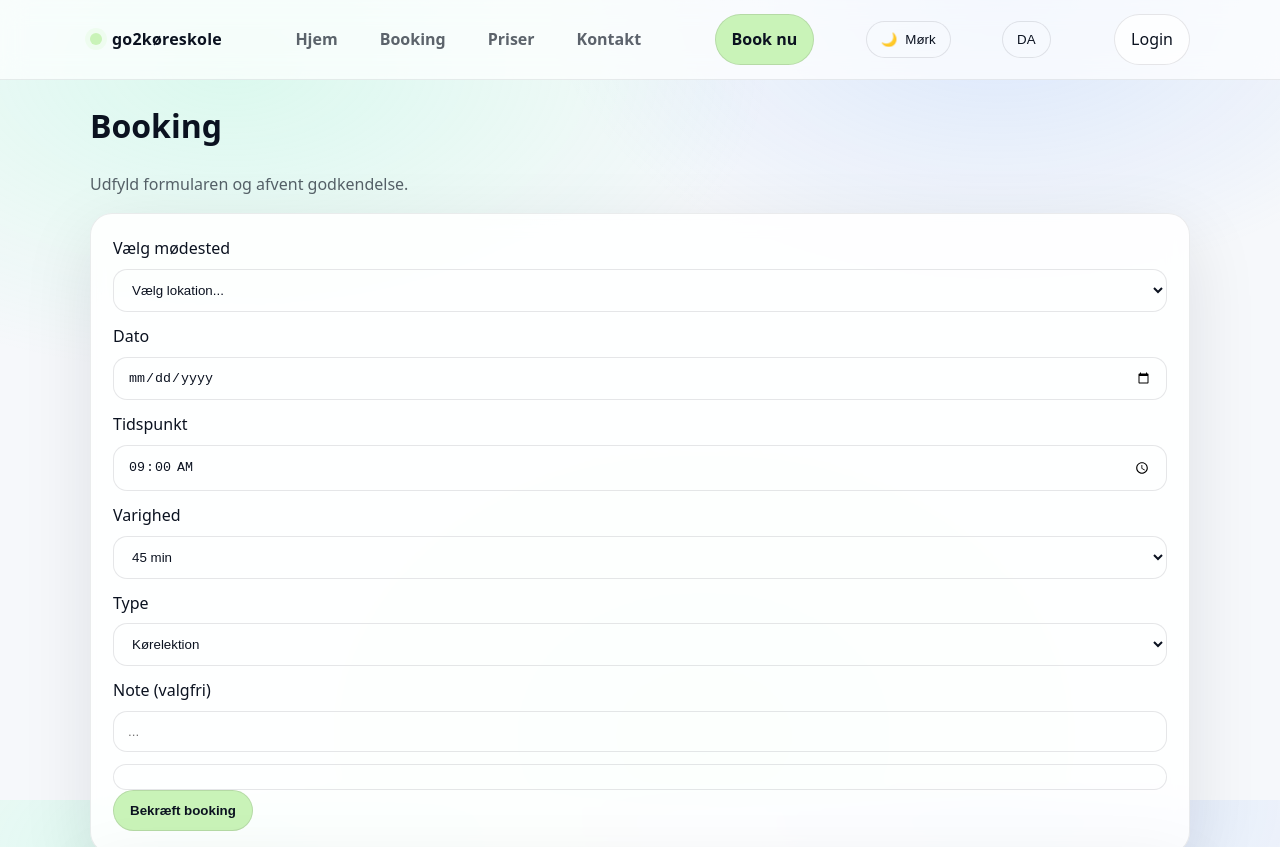
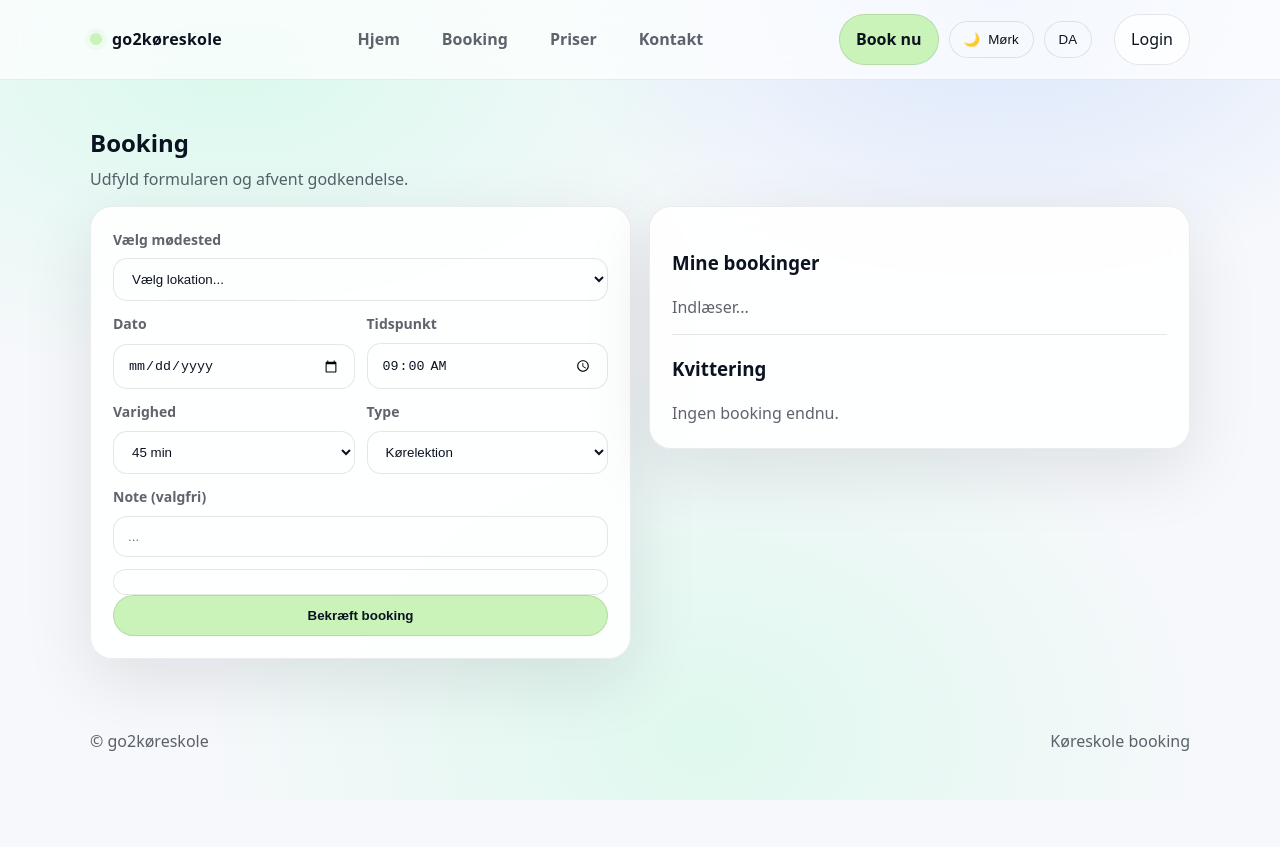
Before and after one commit to MuhammadFeyaz/go2koereskole, a website: page web/booking.html in a window 1280 px wide. Shown: the top 847 px of the page. After the commit the page ends 800 px from the top, so only its background shows below. Drawn offline with Linux system fonts and the light colour scheme; no server answers.

Commit message:
Add info1

```diff
--- a/web/booking.html
+++ b/web/booking.html
@@ -3,22 +3,25 @@
 <head>
   <meta charset="UTF-8" />
   <meta name="viewport" content="width=device-width, initial-scale=1.0"/>
-  <title>Booking • go2køreskole</title>
+  <title data-i18n-title="titleBooking">Booking • go2køreskole</title>
   <link rel="stylesheet" href="./style.css" />
 </head>
 
 <body>
+  <!-- NAV -->
   <header class="nav">
     <div class="container nav__inner">
+
+      <div class="nav__toprow">
         <a class="brand" href="index.html">
           <span class="brand__dot"></span> go2køreskole
         </a>
 
-      <!-- (Valgfri burger knap hvis din CSS har mobilmenu) -->
-      <button class="nav__toggle" id="navToggle" type="button" aria-expanded="false" aria-label="Menu">
-  ☰
+        <!-- Burger (kun mobil pga CSS) -->
+        <button class="nav__toggle" id="navToggle" type="button" aria-expanded="false" aria-controls="navMenu">
+          ☰ <span data-i18n="navMenu">Menu</span>
         </button>
-
+      </div>
 
       <nav class="menu" id="navMenu">
         <a data-i18n="navHome" href="index.html">Hjem</a>
@@ -27,6 +30,7 @@
         <a data-i18n="navContact" href="kontakt.html">Kontakt</a>
       </nav>
 
+      <div class="nav__right">
         <a class="btn btn--primary" data-i18n="navBookNow" href="booking.html">Book nu</a>
 
         <button class="theme-toggle" id="themeToggle" type="button">
@@ -44,41 +48,43 @@
           <button id="navLogoutBtn" class="btn" data-i18n="navLogout" style="display:none;">Log ud</button>
         </div>
       </div>
+
+    </div>
   </header>
 
-  <main class="page">
+  <main class="section">
     <div class="container">
-      <div class="page__head">
-        <h1 data-i18n="bookingTitle">Booking</h1>
+      <div class="section__head" style="margin-bottom:14px;">
+        <h2 data-i18n="bookingTitle">Booking</h2>
         <p class="muted" data-i18n="bookingIntro">Udfyld formularen og afvent godkendelse.</p>
       </div>
 
-      <div class="grid-2">
+      <div class="booking-grid">
         <!-- FORM -->
         <section class="card">
           <form id="bookingForm" class="form">
             <div class="field">
-              <label for="address" data-i18n="meetingPlace">Vælg mødested</label>
+              <span data-i18n="meetingPlace">Vælg mødested</span>
               <select id="address" name="address" required>
                 <option value="" data-i18n="pickLocation">Vælg lokation...</option>
               </select>
             </div>
 
-            <div class="field-row">
+            <div class="row">
               <div class="field">
-                <label for="date" data-i18n="date">Dato</label>
+                <span data-i18n="date">Dato</span>
                 <input id="date" type="date" required />
               </div>
 
               <div class="field">
-                <label for="time" data-i18n="time">Tidspunkt</label>
+                <span data-i18n="time">Tidspunkt</span>
                 <input id="time" type="time" value="09:00" required />
               </div>
             </div>
 
-            <div class="field-row">
+            <div class="row">
               <div class="field">
-                <label for="duration" data-i18n="duration">Varighed</label>
+                <span data-i18n="duration">Varighed</span>
                 <select id="duration" required>
                   <option value="45">45 min</option>
                   <option value="60">60 min</option>
@@ -87,7 +93,7 @@
               </div>
 
               <div class="field">
-                <label for="lessonType" data-i18n="type">Type</label>
+                <span data-i18n="type">Type</span>
                 <select id="lessonType">
                   <option value="Kørelektion">Kørelektion</option>
                   <option value="Rutine-time">Rutine-time</option>
@@ -97,32 +103,39 @@
             </div>
 
             <div class="field">
-              <label for="note" data-i18n="note">Note (valgfri)</label>
+              <span data-i18n="note">Note (valgfri)</span>
               <input id="note" type="text" placeholder="..." />
             </div>
 
             <div id="formStatus" class="status"></div>
 
-            <button class="btn btn--primary w-100" type="submit" data-i18n="confirmBooking">
+            <button class="btn btn--primary btn--full" type="submit" data-i18n="confirmBooking">
               Bekræft booking
             </button>
           </form>
         </section>
 
-        <!-- RIGHT: My bookings + receipt -->
+        <!-- RIGHT -->
         <aside class="card">
-          <h3>Mine bookinger</h3>
+          <h3 data-i18n="myBookingsTitle">Mine bookinger</h3>
           <div id="myBookings" class="muted">Indlæser...</div>
 
-          <hr style="margin:16px 0; opacity:.25;" />
+          <hr />
 
-          <h3>Kvittering</h3>
-          <div id="receipt" class="muted">Ingen booking endnu.</div>
+          <h3 data-i18n="receiptTitle">Kvittering</h3>
+          <div id="receipt" class="muted" data-i18n="receiptEmpty">Ingen booking endnu.</div>
         </aside>
       </div>
     </div>
   </main>
 
+  <footer class="footer">
+    <div class="container footer__inner">
+      <span>© go2køreskole</span>
+      <span class="muted" data-i18n="footerTag">Køreskole booking</span>
+    </div>
+  </footer>
+
   <script src="./app.js"></script>
 </body>
 </html>
```
Lines whose indentation alone changed are shown as unchanged.
